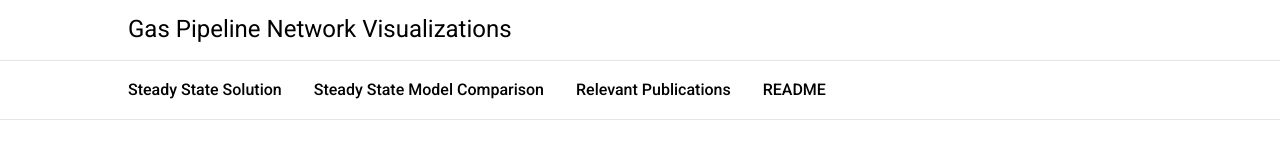
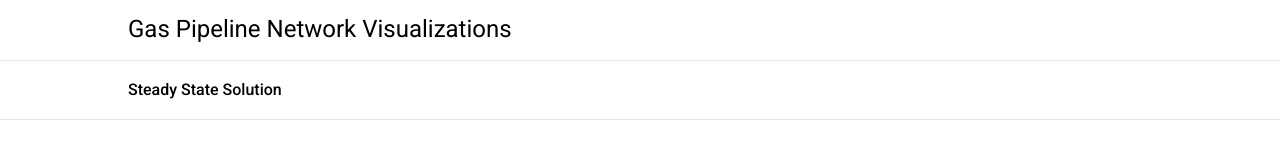
Before and after one commit to kaarthiksundar/GasViz, a Preact app: page / in a window 1280 px wide. Shown: the top 167 px of the page. Built offline with nearby package versions, Linux system fonts and the light colour scheme; what leaflet-hotline would draw is missing.

Commit message:
update nav menu

```diff
--- a/package.json
+++ b/package.json
@@ -6,6 +6,8 @@
   "scripts": {
     "dev": "vite",
     "build": "vite build",
+    "predeploy": "npm run build",
+    "deploy": "gh-pages -d dist",
     "preview": "vite preview"
   },
   "dependencies": {
@@ -21,6 +23,7 @@
     "@preact/preset-vite": "^2.10.2",
     "eslint-config-prettier": "^10.1.8",
     "eslint-plugin-prettier": "^5.5.4",
+    "gh-pages": "^6.3.0",
     "prettier": "^3.6.2",
     "vite": "^7.1.6"
   }
--- a/src/components/NavMenu.jsx
+++ b/src/components/NavMenu.jsx
@@ -8,9 +8,9 @@ class Link {
 export default function NavMenu() {
   var links = [
     new Link('Steady State Solution', '/#!'),
-    new Link('Steady State Model Comparison', '/#!/1'),
-    new Link('Relevant Publications', '/#!/2'),
-    new Link('README', '/#!/3'),
+    // new Link('Steady State Model Comparison', '/#!/1'),
+    // new Link('Relevant Publications', '/#!/2'),
+    // new Link('README', '/#!/3'),
   ];
 
   return (
```
Also changed, not shown: vite.config.js (+4 -3 lines), 1 other file (tests, documents, lock files or other folders).
